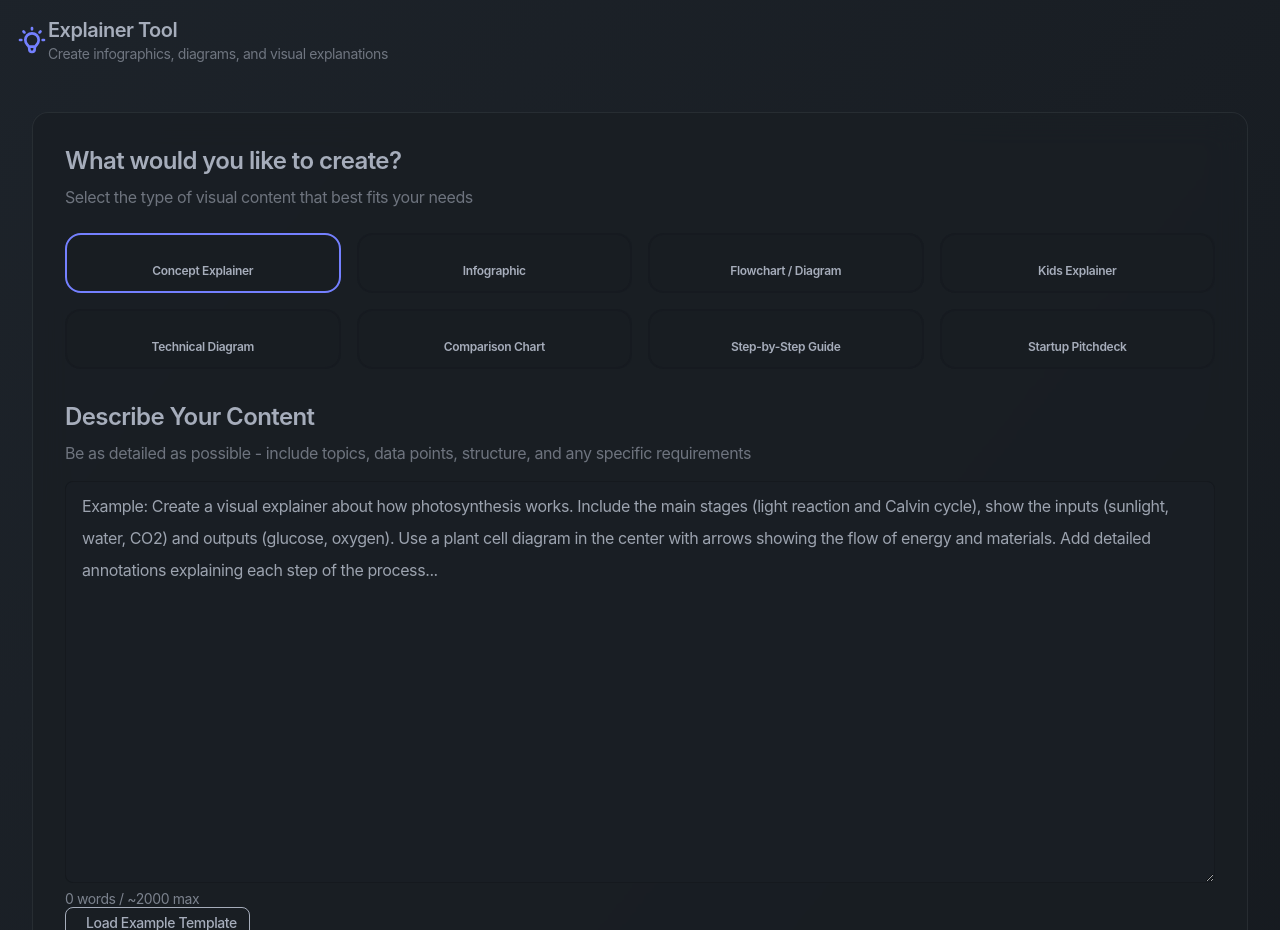
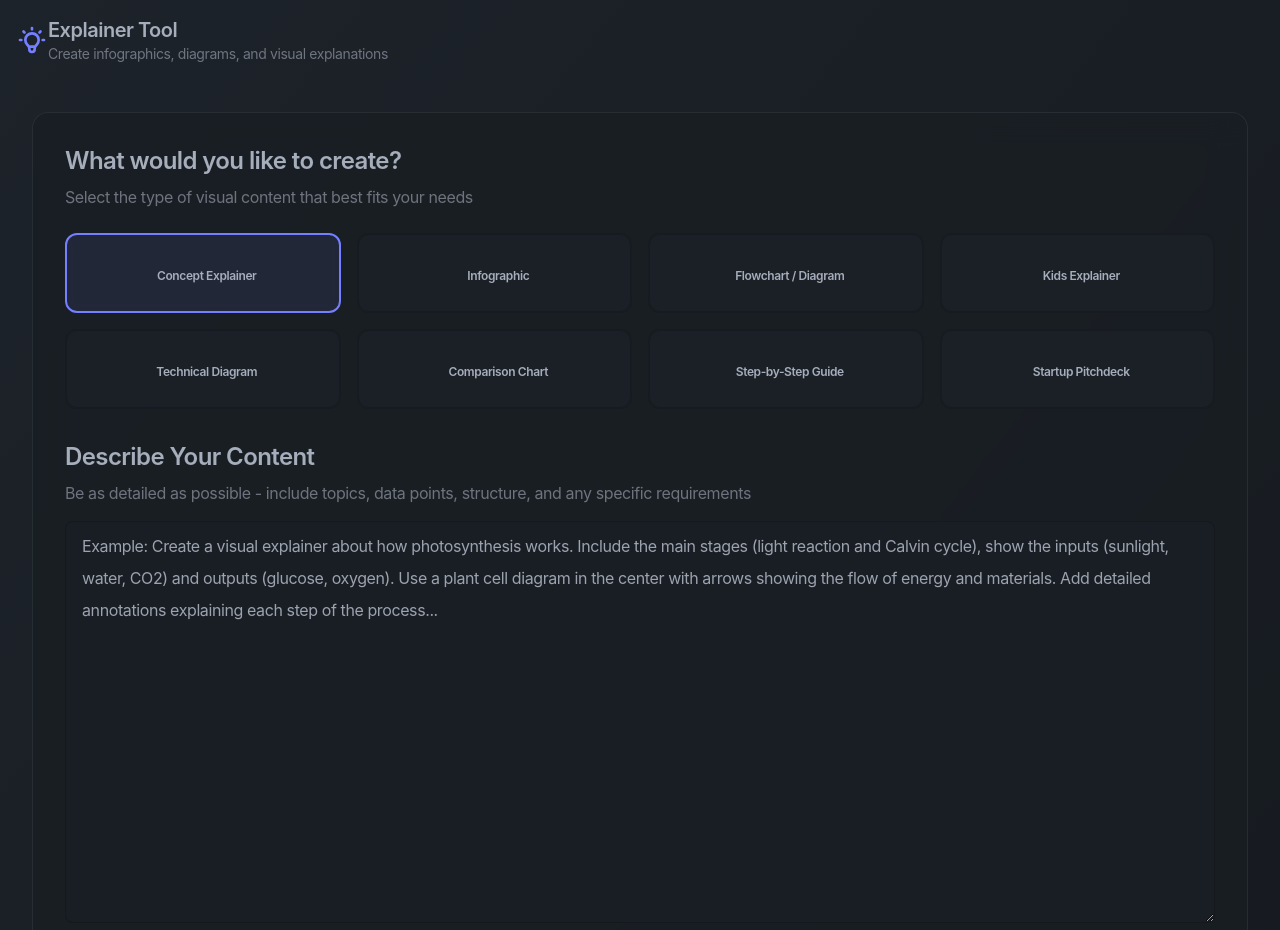
Before and after one commit to marketcalls/sketchmaker, a Flask app: page /explainer in a window 1280 px wide. Shown: the part 65-995 px from the top of the page. Run offline with Flask 3, Linux system fonts and the light colour scheme; the visitor is signed in with stand-in values (Sample User, id 1); some libraries are stand-ins or nearby versions.

Commit message:
updated explainer block

```diff
--- a/templates/explainer.html
+++ b/templates/explainer.html
@@ -32,13 +32,12 @@
                             {% for key, template in content_templates.items() %}
                             <label class="cursor-pointer group content-type-card">
                                 <input type="radio" name="content_type" value="{{ key }}" class="hidden content-type-radio" {% if loop.first %}checked{% endif %}>
-                                <div class="card bg-base-100/70 backdrop-blur-sm border-2 border-base-300/50 hover:border-primary/50 transition-all duration-200 h-full content-type-box {% if loop.first %}border-primary bg-primary/10{% endif %}">
-                                    <div class="card-body p-3 sm:p-4 text-center">
-                                        <div class="text-2xl sm:text-3xl mb-2 text-primary">
-                                            <i class="fas fa-{{ template.icon }}"></i>
-                                        </div>
-                                        <h3 class="font-semibold text-xs sm:text-sm">{{ template.name }}</h3>
-                                        <p class="text-xs text-base-content/60 mt-1 hidden sm:block">{{ template.description }}</p>
+                                <div class="flex items-center justify-center rounded-xl bg-base-100/70 backdrop-blur-sm border-2 border-base-300/50 hover:border-primary/50 transition-all duration-200 h-20 sm:h-24 content-type-box {% if loop.first %}border-primary bg-primary/10{% endif %}">
+                                    <div class="text-center px-3">
+                                        <span class="text-xl sm:text-2xl text-primary mr-2">
+                                            <i class="fa-solid fa-{{ template.icon }}"></i>
+                                        </span>
+                                        <span class="font-semibold text-xs sm:text-sm">{{ template.name }}</span>
                                     </div>
                                 </div>
                             </label>
```
